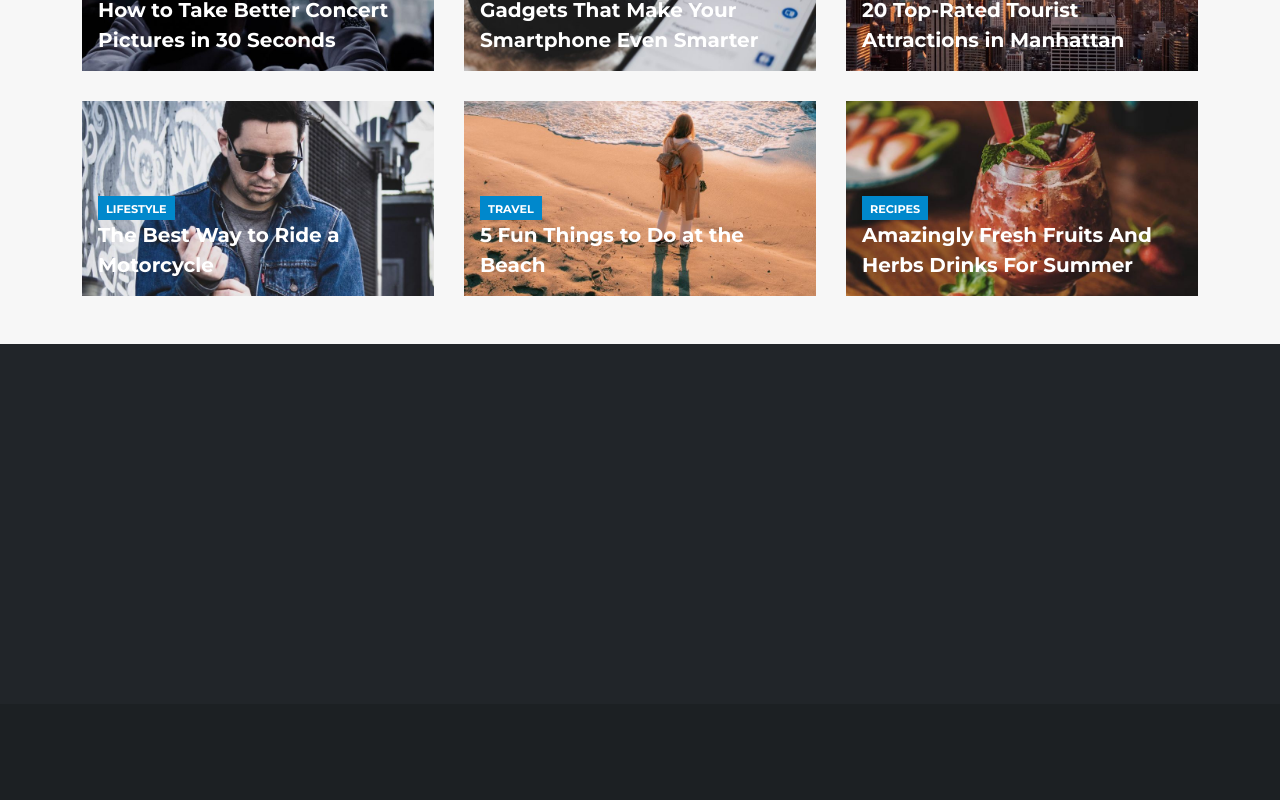
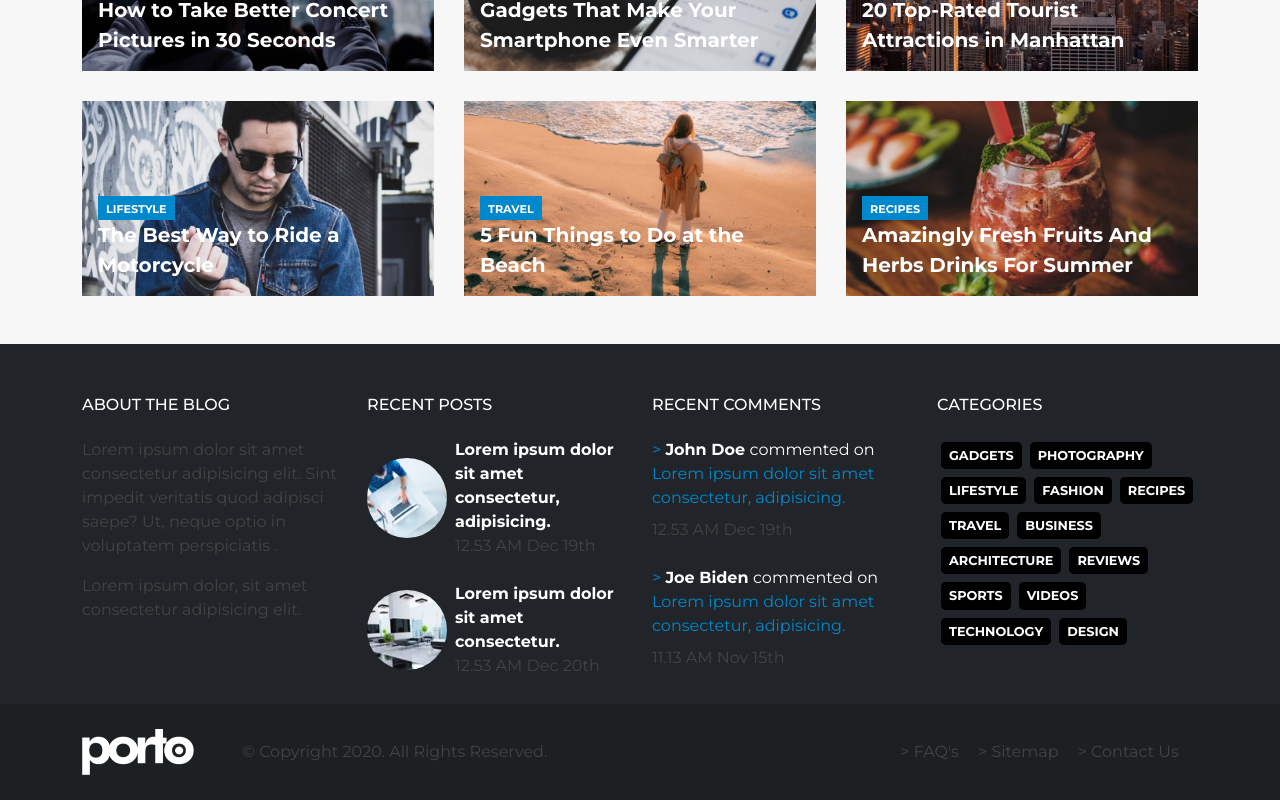
Before and after one commit to Daniel180402/proj-html-vuejs, a Vue app: page / in a window 1280 px wide. Shown: the part 341-1141 px from the top of the page. Built offline with nearby package versions, Linux system fonts and the light colour scheme.

Commit message:
added footer

```diff
--- a/src/assets/scss/partials/_variables.scss
+++ b/src/assets/scss/partials/_variables.scss
@@ -2,3 +2,5 @@ $bg-sign-in: #0088cc;
 $bg-light-grey: #f7f7f7;
 $bg-footer-grey: #212529;
 $bg-footer-dark-grey: #1c2023;
+
+$text-dark-grey: #424444;
--- a/src/components/Footer.vue
+++ b/src/components/Footer.vue
@@ -1,10 +1,59 @@
 <template>
     <footer>
-        <div class="footer-top">
+        <div class="footer-top-wrapper">
+            <div class="footer-top container d-flex align-items-center">
+                <div class="row pt-5">
+                    <div class="col-3">
+                        <h5>{{aboutBlogTitle}}</h5>
+                        <div class="about-blog" v-for="(element, index) in aboutBlog" :key="index + 'blog'">
+                            <p class="pb-3">{{element.infos}} </p>
+                        </div>
+                    </div>
+                    <div class="col-3">
+                        <h5>{{recentPostTitle}}</h5>
+                        <div class="recent-post pb-4 d-flex align-items-center" v-for="(element, index) in recentPosts" :key="index + 'posts'">
+                            <img class="rounded-circle" :src="element.image" :alt="element.title">
+                            <div class="post-text d-flex flex-column justify-content-start ps-2">
+                                <p class="text-white fw-bold">{{element.title}}</p>
+                                <div>
+                                    <p class="text-date">{{element.postDate}}</p>
+                                </div>
+                            </div>
+                        </div>
+                    </div>
+                    <div class="col-3">
+                        <h5>{{recentCommentTitle}}</h5>
+                        <div class="recent-comments-wrapper d-flex flex-column" v-for="(element, index) in recentComments" :key="index + 'comments'">
+                            <div class="recent-comment pb-4">
+                                <p class="pb-2"><span>> </span><span class="text-white fw-bold">{{element.username}} </span>commented on <span>{{element.postTitle}}</span></p>
+                                <p class="text-date">{{element.commentDate}}</p>
+                            </div>
+                        </div>
 
+                    </div>
+                    <div class="col-3">
+                        <h5>{{categoriesTitle}}</h5>
+                        <div class="categories-wrapper d-flex flex-wrap">
+                            <div class="category p-1 px-2 rounded-3 m-1" v-for="element in categories" :key="element + 'comments'">
+                                <p class="text-white fw-bold">{{element}}</p>
+                            </div>
+                        </div>
+                    </div>
+                </div>
+            </div>
         </div>
-        <div class="footer-bottom">
-
+        <div class="footer-bottom-wrapper">
+            <div class="footer-bottom d-flex justify-content-between container">
+                <div class="logo-copyright d-flex align-items-center">
+                    <img class="logo-footer" src="@/assets/img/logo-footer.png" alt="">
+                    <span class="ps-5">&copy; Copyright 2020. All Rights Reserved.</span>
+                </div>
+                <div class="footer-options d-flex align-items-center">
+                    <span>> FAQ's</span>
+                    <span>> Sitemap</span>
+                    <span>> Contact Us</span>
+                </div>
+            </div>
         </div>
     </footer>
 </template>
@@ -12,6 +61,61 @@
 <script>
 export default {
 name: "pageFooter",
+data: function() {
+    return {
+        aboutBlogTitle: "ABOUT THE BLOG",
+        recentPostTitle: "RECENT POSTS",
+        recentCommentTitle: "RECENT COMMENTS",
+        categoriesTitle: "CATEGORIES",
+        aboutBlog :[
+            {
+                infos: "Lorem ipsum dolor sit amet consectetur adipisicing elit. Sint impedit veritatis quod adipisci saepe? Ut, neque optio in voluptatem perspiciatis ."
+            },
+            {
+                infos: "Lorem ipsum dolor, sit amet consectetur adipisicing elit."
+            }
+        ],
+        recentPosts :[
+            {
+                image: require("@/assets/img/our-office-4-square.jpg"),
+                title: "Lorem ipsum dolor sit amet consectetur, adipisicing.",
+                postDate: "12.53 AM Dec 19th"
+            },
+            {
+                image: require("@/assets/img/our-office-5-square.jpg"),
+                title: "Lorem ipsum dolor sit amet consectetur.",
+                postDate: "12.53 AM Dec 20th"
+            }
+        ],
+        recentComments :[
+            {
+                username: "John Doe",
+                postTitle: "Lorem ipsum dolor sit amet consectetur, adipisicing.",
+                commentDate: "12.53 AM Dec 19th"
+            },
+            {
+                username: "Joe Biden",
+                postTitle: "Lorem ipsum dolor sit amet consectetur, adipisicing.",
+                commentDate: "11.13 AM Nov 15th"
+            }
+        ],
+        categories :[
+            "GADGETS",
+            "PHOTOGRAPHY",
+            "LIFESTYLE",
+            "FASHION",
+            "RECIPES",
+            "TRAVEL",
+            "BUSINESS",
+            "ARCHITECTURE",
+            "REVIEWS",
+            "SPORTS",
+            "VIDEOS",
+            "TECHNOLOGY",
+            "DESIGN"
+        ]
+    }
+}
 }
 </script>
 
@@ -19,14 +123,83 @@ name: "pageFooter",
 @import "../assets/scss/style.scss";
 
 footer{
-
-    .footer-top{
+    .footer-top-wrapper{
         background-color: $bg-footer-grey;
         height: 45vh;
+        .footer-top{
+            height: 100%;
+
+            & h5{
+                color: white;
+                font-size: 1rem;
+                padding-bottom: 1.5rem;
+            }
+
+            & p {
+                color: $text-dark-grey;
+            }
+            .recent-post{
+                & img{
+                    height: 5rem;
+                }
+                .post-text{
+                    .text-date{
+                        color: $text-dark-grey;
+                    }
+                }
+            }
+            .recent-comments-wrapper{
+                & span{
+                    color: $bg-sign-in;
+                }
+                & p{
+                    color: white;
+                }
+                .recent-comment{
+                    .text-date{
+                        color: $text-dark-grey;
+                    }
+                }
+            }
+            .categories-wrapper{
+                .category{
+                    width: fit-content;
+                    background-color: black;
+
+                    & > p{
+                        font-size: .8rem;
+                    }
+                }
+            }
+        }
     }
-    .footer-bottom{
+    .footer-bottom-wrapper{
         background-color: $bg-footer-dark-grey;
         height: 12vh;
+        .footer-bottom{
+            height: 100%;
+            .logo-copyright{
+
+                & > span{
+                    color: $text-dark-grey;
+                }
+                .logo-footer{
+                    width: 7rem;
+                    filter: grayscale(90%);
+                }
+            }
+            .footer-options{
+
+                & > span{
+                    padding-right: 1.2rem;
+                    color: $text-dark-grey;
+                }
+            }
+            .chat-box{
+                bottom: 0;
+                right: 0;
+            }
+        }
     }
 }
 </style>
```
